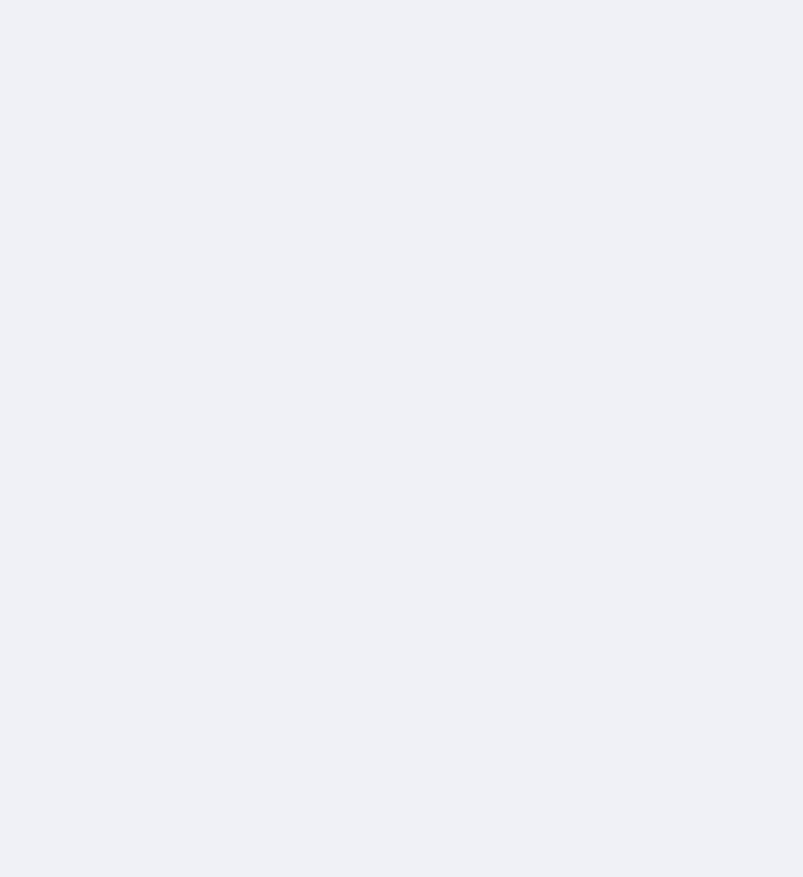
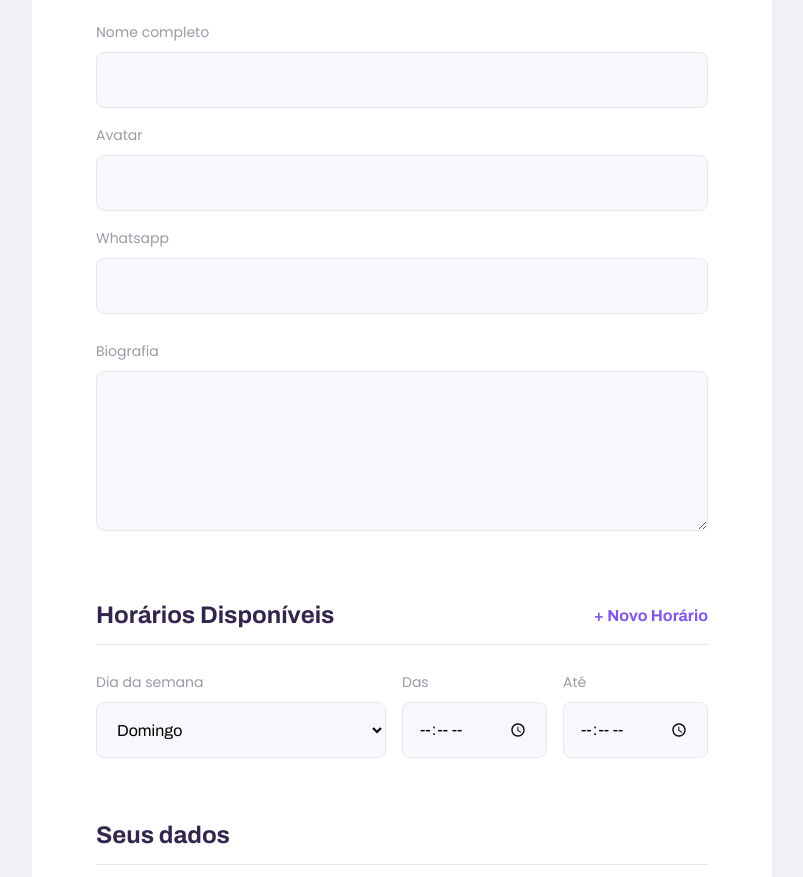
Before and after one commit to doli82/nlw-02, a React (Create React App) app in the folder web/: page /give-classes in a window 1280 px wide. Shown: the part 420-1297 px from the top of the page, without its empty margins (238-1041 px from the left). Before the commit the page ends 800 px from the top, so only its background shows below. Built offline with nearby package versions, Linux system fonts and the light colour scheme.

Commit message:
Conclusão do template do formulário de cadastro de usuários

```diff
--- a/web/src/pages/TeacherForm/index.tsx
+++ b/web/src/pages/TeacherForm/index.tsx
@@ -1,12 +1,93 @@
-import React from 'react'
+import React, { useState } from 'react'
 import PageHeader from '../../components/PageHeader'
 
 import './styles.css'
+import Input from '../../components/Input'
 
-const TeacherForm = () => (
-  <div id="page-teacher-form">
-    <PageHeader title="Que incrível que você quer dar aulas." />
-  </div>
-)
+import warningIcon from '../../assets/images/icons/warning.svg'
+import Textarea from '../../components/Textarea'
+import Select from '../../components/Select'
 
+const TeacherForm = () => {
+  const [scheduleItems, setScheduleItems] = useState([
+    {
+      week_day: 0,
+      from: '',
+      to: ''
+    },
+  ]);
+
+  function addNewScheduleItem() {
+    setScheduleItems([...scheduleItems, {
+      week_day: 0,
+      from: '',
+      to: ''
+    }])
+  }
+
+  return (
+
+    <div id="page-teacher-form">
+      <PageHeader
+      title="Que incrível que você quer dar aulas."
+      description="O primeiro passo é preencher esse formulário." />
+
+      <main>
+        <fieldset>
+          <legend>Seus dados</legend>
+          <Input label="Nome completo" name="name"></Input>
+          <Input label="Avatar" name="avatar"></Input>
+          <Input label="Whatsapp" name="whatsapp"></Input>
+          <Textarea name="bio" label="Biografia" />
+        </fieldset>
+
+        <fieldset>
+          <legend>
+            Horários Disponíveis
+            <button type="button" onClick={addNewScheduleItem}>+ Novo Horário</button>
+          </legend>
+          {scheduleItems.map(scheduleItem => (
+            <div key={scheduleItem.week_day} className="schedule-item">
+            <Select
+              label="Dia da semana"
+              name="week_day"
+              value={scheduleItem.week_day}
+              options={[
+                {value: "0", label: "Domingo"},
+                {value: "1", label: "Segunda-feira"},
+                {value: "2", label: "Terça-feira"},
+                {value: "3", label: "Quarta-feira"},
+                {value: "4", label: "Quinta-feira"},
+                {value: "5", label: "Sexta-feira"},
+                {value: "6", label: "Sábado"},
+              ]}
+            ></Select>
+            <Input label="Das" name="from" type="time" value={scheduleItem.from}></Input>
+            <Input label="Até" name="to" type="time" value={scheduleItem.to}></Input>
+          </div>
+          ))}
+
+        </fieldset>
+
+        <fieldset>
+          <legend>Seus dados</legend>
+          <Input label="Nome completo" name="name"></Input>
+          <Input label="Avatar" name="avatar"></Input>
+          <Input label="Whatsapp" name="whatsapp"></Input>
+          <Textarea name="bio" label="Biografia" />
+        </fieldset>
+
+        <footer>
+          <p>
+            <img src={warningIcon} alt="Aviso importante"/>
+            Importante!<br/>
+            Preencha todos os dados
+          </p>
+
+          <button>Salvar cadastro</button>
+        </footer>
+      </main>
+    </div>
+  )
+}
 export default TeacherForm
--- a/web/src/pages/TeacherForm/styles.css
+++ b/web/src/pages/TeacherForm/styles.css
@@ -2,3 +2,129 @@
     width: 100vw;
     height: 100vh;
 }
+#page-teacher-form .page-header .header-contet {
+    margin-bottom: 6.4rem;
+}
+#page-teacher-form main {
+    background: var(--color-box-base);
+    width: 100%;
+    max-width: 74rem;
+    border-radius: 0.8rem;
+    margin: -3.2rem auto 3.2rem;
+    padding-top: 6.4rem;
+    overflow: hidden;
+}
+
+#page-teacher-form main fieldset {
+    border: 0;
+    padding: 0 2.4rem;
+}
+#page-teacher-form main fieldset + fieldset {
+    margin-top: 6.4rem;
+}
+#page-teacher-form main fieldset legend {
+    font: 700 2.4rem Archivo;
+    color: var(--color-text-title);
+    margin-bottom: 2.4rem;
+    display: flex;
+    align-items: center;
+    justify-content: space-between;
+    width: 100%;
+    padding-bottom: 1.6rem;
+    border-bottom: 1px solid var(--color-line-in-white);
+}
+
+#page-teacher-form main fieldset legend button {
+    background: none;
+    border: 0;
+    color: var(--color-primary);
+    font: 700 1.6rem Archivo;
+    cursor: pointer;
+    transition: color 0.2s;
+}
+#page-teacher-form main fieldset legend button:hover {
+    color: var(--color-primary-dark);
+}
+
+#page-teacher-form main fieldset .input-block + .textarea-block,
+#page-teacher-form main fieldset .select-block + .input-block {
+    margin-top: 2.4rem;
+}
+
+#page-teacher-form main label {
+    color: var(--color-text-complement)
+}
+
+#page-teacher-form main footer {
+    padding: 4rem 2.4rem;
+    background: var(--color-box-footer);
+    border-top: 1px solid var(--color-line-in-white);
+    margin-top: 6.4rem;
+}
+
+#page-teacher-form main footer p {
+    display: flex;
+    align-items: center;
+    justify-content: center;
+    font-size: 1.4rem;
+    line-height: 2.4rem;
+    color: var(--color-text-complement)
+}
+
+#page-teacher-form main footer p img {
+    margin-right: 2rem;
+}
+#page-teacher-form main footer button {
+    width: 100%;
+    height: 5.6rem;
+    background: var(--color-secundary);
+    color: var(--color-button-text);
+    border: 0;
+    border-radius: 0.8rem;
+    cursor: pointer;
+    font: 700 1.6rem Archivo;
+    display: flex;
+    align-items: center;
+    justify-content: center;
+    text-decoration: none;
+    margin-top: 3.2rem;
+    transition: background-color 0.2s;
+}
+#page-teacher-form main footer button:hover {
+    background: var(--color-secundary-dark);
+}
+
+@media (min-width: 700px) {
+    #page-teacher-form {
+        max-width: 100vw;
+    }
+    #page-teacher-form .page-header .header-contet {
+        margin-bottom: 0;
+    }
+    #page-teacher-form main fieldset {
+        padding: 0 6.4rem;
+    }
+
+    #page-teacher-form main .schedule-item {
+        display: grid;
+        grid-template-columns: 2fr 1fr 1fr;
+        column-gap: 1.6rem ;
+    }
+    #page-teacher-form main .schedule-item .input-block {
+        margin-top: 0 !important;
+    }
+
+    #page-teacher-form main footer {
+        padding: 4.0rem 6.4rem;
+        display: flex;
+        align-items: center;
+        justify-content: space-between;
+    }
+    #page-teacher-form main footer p {
+        justify-content: space-between;
+    }
+    #page-teacher-form main footer button {
+        width: 20rem;
+        margin-top: 0;
+    }
+}
```
